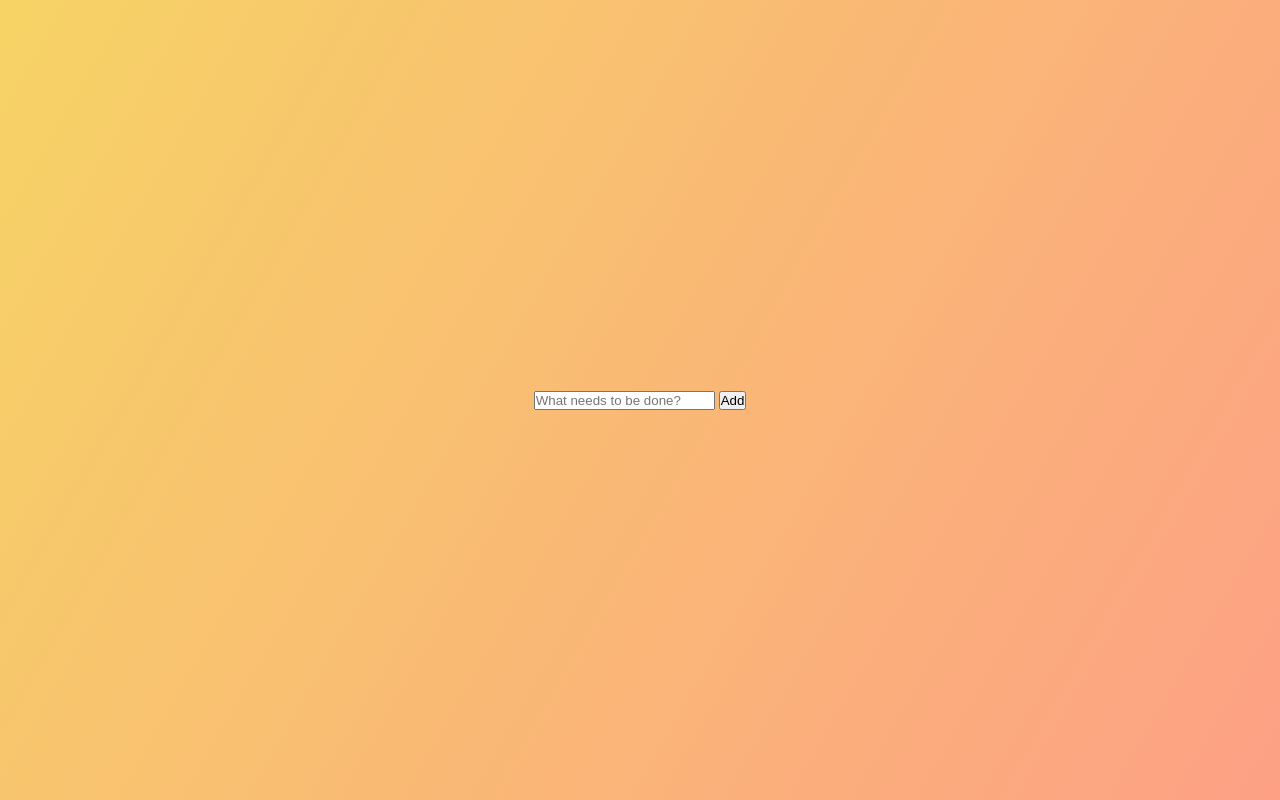
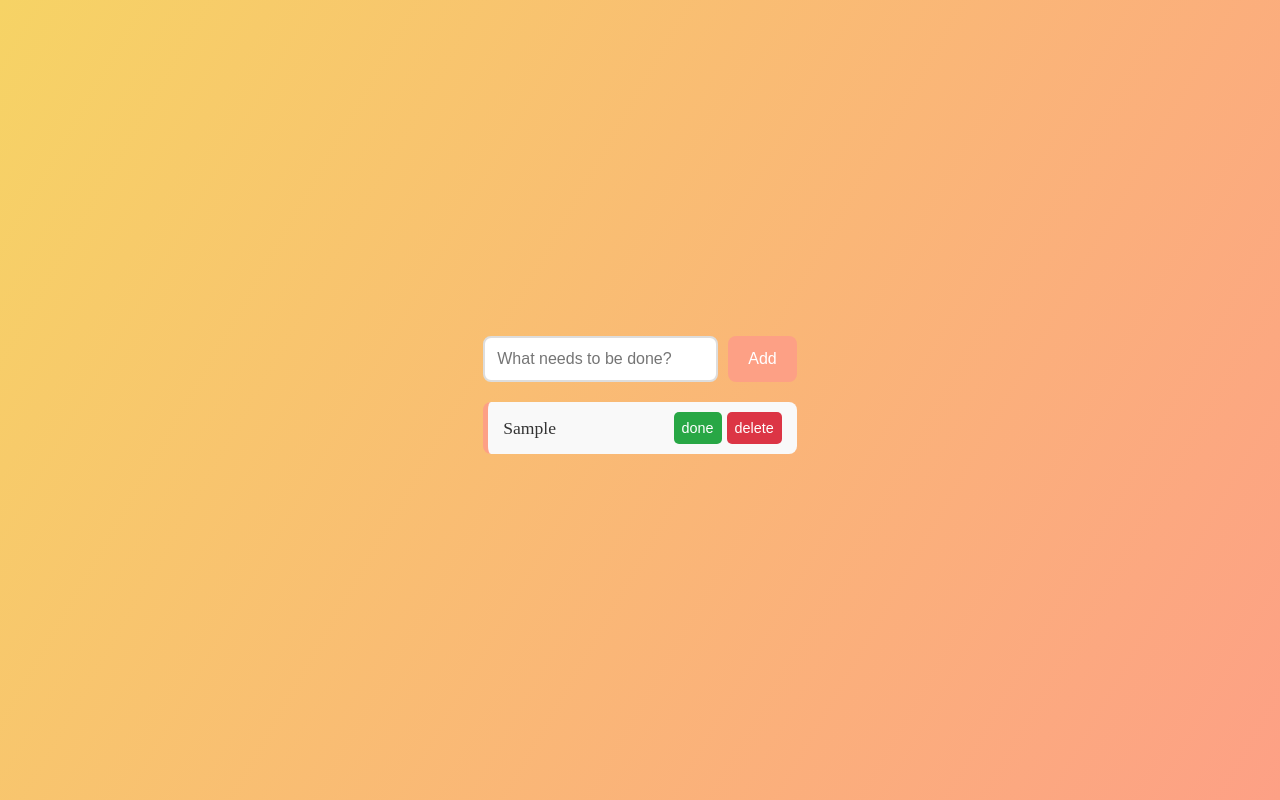
Before and after one commit to nnatroo/web-g4-todolist, a plain HTML site: page index.html in a window 1280 px wide. Both pictures are taken after typing "Sample" into the empty fields and a click on the button "Add". Drawn offline with Linux system fonts and the light colour scheme.

Commit message:
Render todos functionality

```diff
--- a/script.js
+++ b/script.js
@@ -1,14 +1,27 @@
 const todoForm = document.getElementById('todo-form');
 const todoInput = document.getElementById('todo-input');
+const todoList = document.getElementById('todo-list');
 
-const todos = []
+const todos = JSON.parse(localStorage.getItem('todos')) || [];
 
 const saveToLocalStorage = () => {
     localStorage.setItem('todos', JSON.stringify(todos));
 }
 
 const renderTodos = () => {
-
+    todoList.innerHTML = '';
+    todos.forEach((todo) => {
+        const li = document.createElement('li');
+        li.className = `todo-item ${todo.completed ? 'completed' : ''}`;
+        li.innerHTML = `
+        <p class="todo-text">${todo.text}</p>
+        <div class="actions">
+            <button class="btn-check">done</button>
+            <button class="btn-delete">delete</button>
+        </div>
+        `
+        todoList.appendChild(li);
+    })
 }
 
 todoForm.addEventListener('submit', (e) => {
@@ -26,3 +39,5 @@ todoForm.addEventListener('submit', (e) => {
         todoInput.value = '';
     }
 )
+
+renderTodos();
--- a/styles.css
+++ b/styles.css
@@ -14,3 +14,97 @@ body{
 .container{
 
 }
+form {
+    display: flex;
+    gap: 10px;
+    margin-bottom: 20px;
+}
+
+input {
+    flex: 1;
+    padding: 12px;
+    border: 2px solid #ddd;
+    border-radius: 8px;
+    font-size: 1rem;
+    outline: none;
+    transition: 0.3s;
+}
+
+input:focus {
+    border-color: #fda085;
+}
+
+.add-btn {
+    padding: 12px 20px;
+    background-color: #fda085;
+    color: white;
+    border: none;
+    border-radius: 8px;
+    cursor: pointer;
+    font-size: 1rem;
+    transition: 0.3s;
+}
+
+.add-btn:hover {
+    background-color: #e68a6f;
+}
+
+ul {
+    list-style: none;
+}
+
+.todo-item {
+    background: #f9f9f9;
+    padding: 10px 15px;
+    margin-bottom: 10px;
+    border-radius: 8px;
+    display: flex;
+    justify-content: space-between;
+    align-items: center;
+    transition: 0.3s;
+    border-left: 5px solid #fda085;
+}
+
+.todo-text {
+    font-size: 1.1rem;
+    color: #333;
+    word-break: break-all;
+}
+
+/* შესრულებული ტასკის სტილი */
+.todo-item.completed {
+    background: #e9ecef;
+    border-left-color: #28a745;
+    opacity: 0.7;
+}
+
+.todo-item.completed .todo-text {
+    text-decoration: line-through;
+    color: #888;
+}
+
+/* --- ღილაკები სიაში --- */
+.actions {
+    display: flex;
+    gap: 5px;
+}
+
+.btn-check, .btn-delete {
+    padding: 8px;
+    border: none;
+    border-radius: 5px;
+    cursor: pointer;
+    color: white;
+    font-size: 0.9rem;
+}
+
+.btn-check {
+    background-color: #28a745;
+}
+
+.btn-delete {
+    background-color: #dc3545;
+}
+
+.btn-check:hover { background-color: #218838; }
+.btn-delete:hover { background-color: #c82333; }
```
